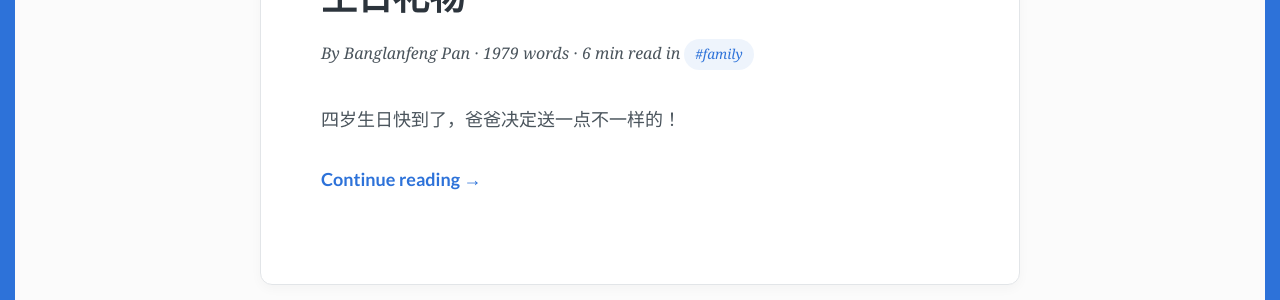
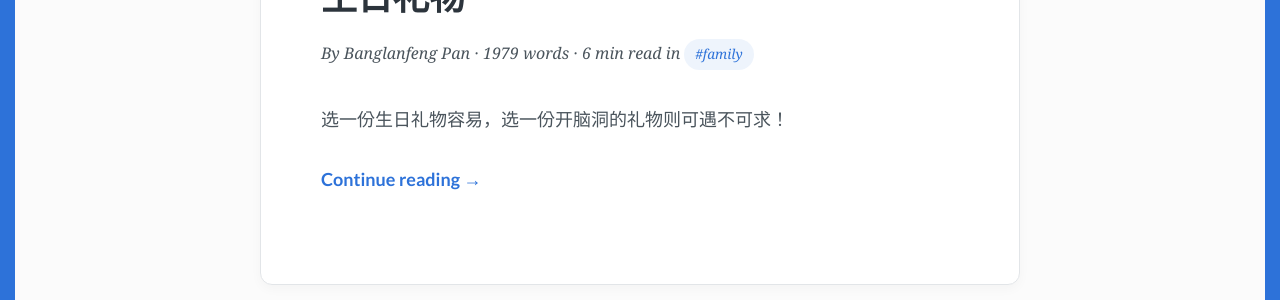
Before and after one commit to spiderPan/APMY, a Jekyll site: the page built from index.html, in a window 1280 px wide. Shown: the part 441-741 px from the top of the page. Built offline with Jekyll 4.4.1, drawn with Linux system fonts in a browser that asks for light colours; some web fonts are replaced; the list of posts is cut into pages by our own code.

Commit message:
update the description

```diff
--- a/_posts/2026-04-15-生日礼物.md
+++ b/_posts/2026-04-15-生日礼物.md
@@ -2,7 +2,7 @@
 layout: post
 title: "生日礼物"
 slug: birthday-gift
-description: "四岁生日快到了，爸爸决定送一点不一样的！"
+description: "选一份生日礼物容易，选一份开脑洞的礼物则可遇不可求！"
 date: 2026-04-15
 tags: [family]
 ---
```
